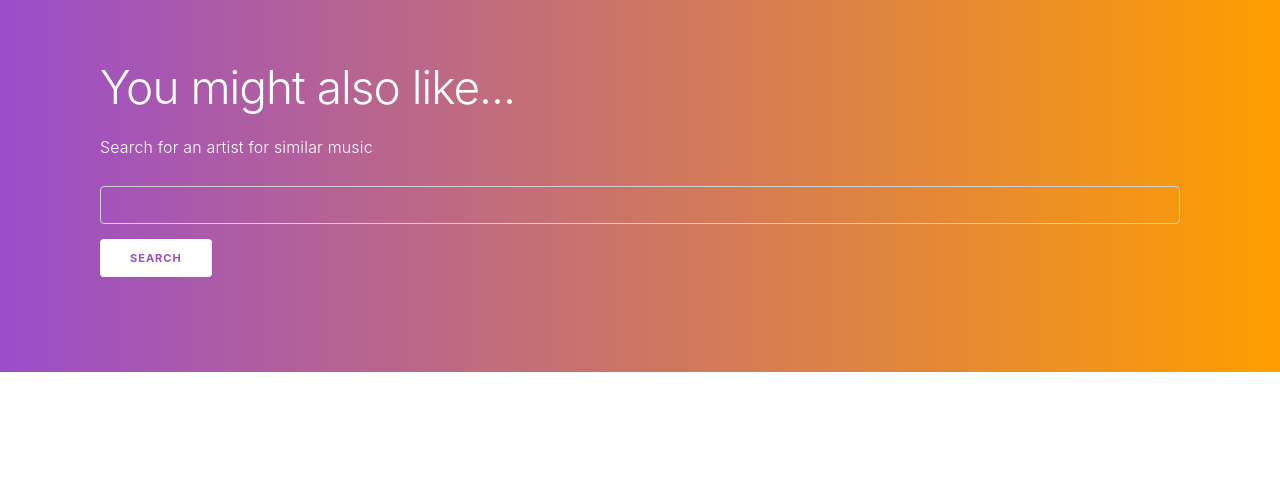
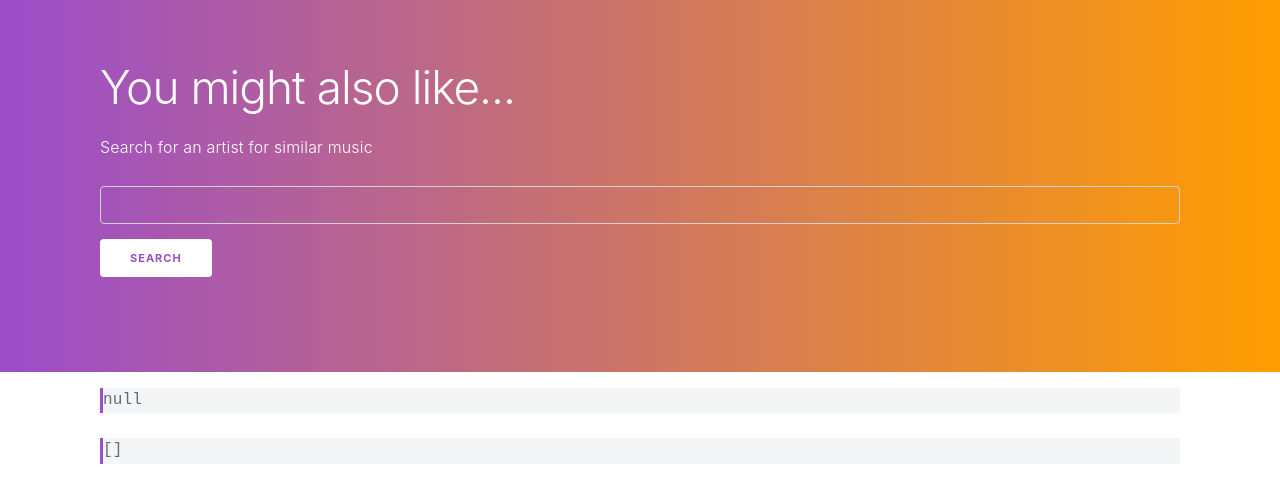
Before and after one commit to tevissaur/ymal-react-app, a React (Create React App) app: page / in a window 1280 px wide. Shown: the top 502 px of the page. Built offline with nearby package versions, Linux system fonts and the light colour scheme; no server answers.

Commit message:
api data in state

```diff
--- a/src/App.js
+++ b/src/App.js
@@ -13,6 +13,8 @@ function App() {
 
   const [searchTerm, setSearchTerm] = useState('')
   const [loading, setLoading] = useState(true)
+  const [info, setInfo] = useState(null)
+  const [results, setResults] = useState([])
 
   useEffect(() => {
     getRecomendations()
@@ -23,7 +25,12 @@ function App() {
     setLoading(true)
     try {
       const results = await API.getRecommendations(searchTerm)
-      console.log(results)
+      if (results?.data?.Similar?.Info && results.data.Similar.Info.length > 0) {
+        setInfo(results.data.Similar.Info[0])
+      }
+      if (results?.data?.Similar?.Results) {
+        setResults(results.data.Similar.Results)
+      }
 
     } catch (err) {
       alert(err)
@@ -42,7 +49,16 @@ function App() {
         />
       </Header>
       <div className='container'>
-        { loading && <Spinner /> }
+        { loading ? <Spinner /> : (
+          <>
+            <pre>
+              {JSON.stringify(info, null, 2)}
+            </pre>
+            <pre>
+              {JSON.stringify(results, null, 2)}
+            </pre>
+          </>
+        ) }
       </div>
     </>
   );
```
